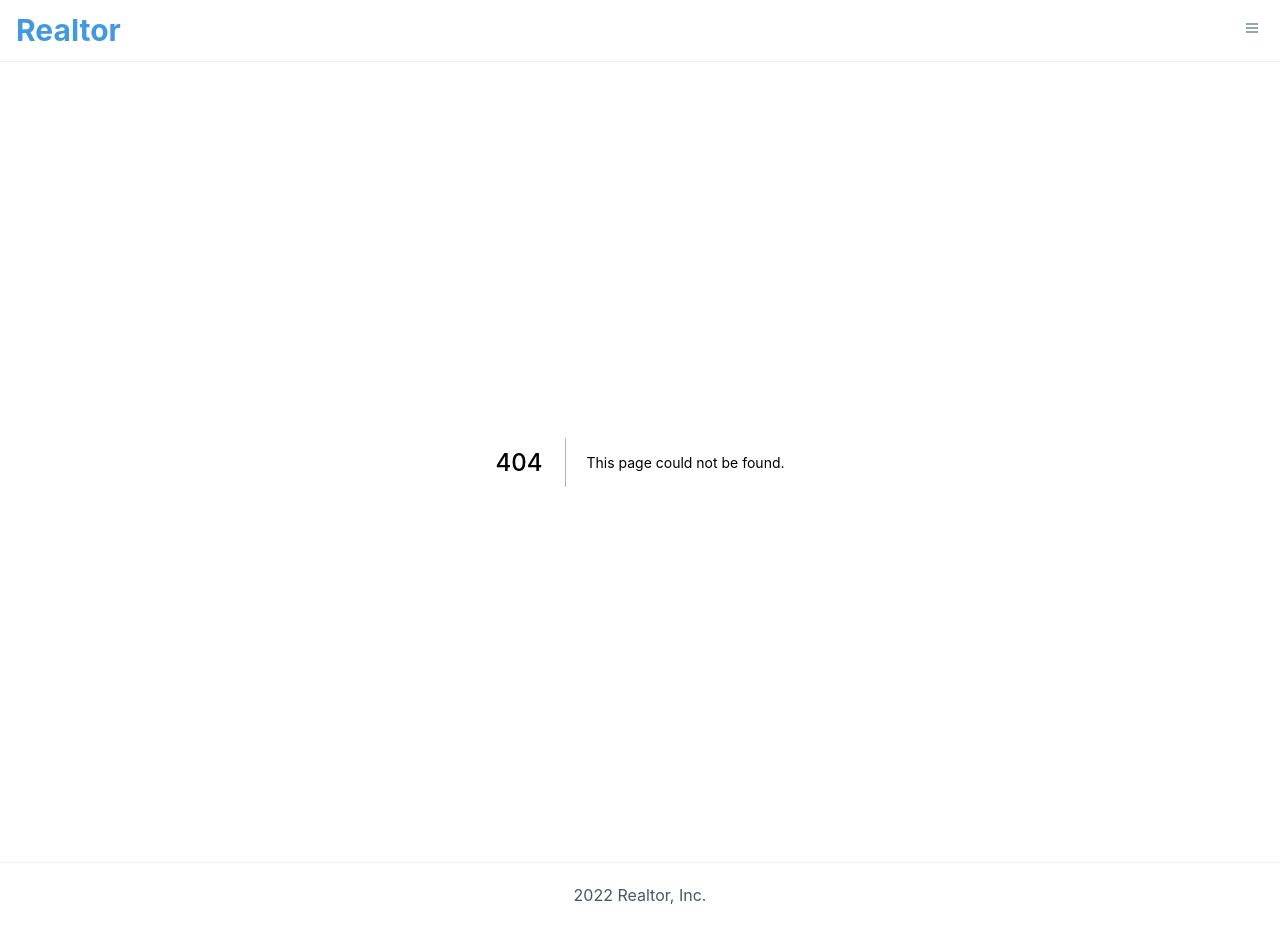
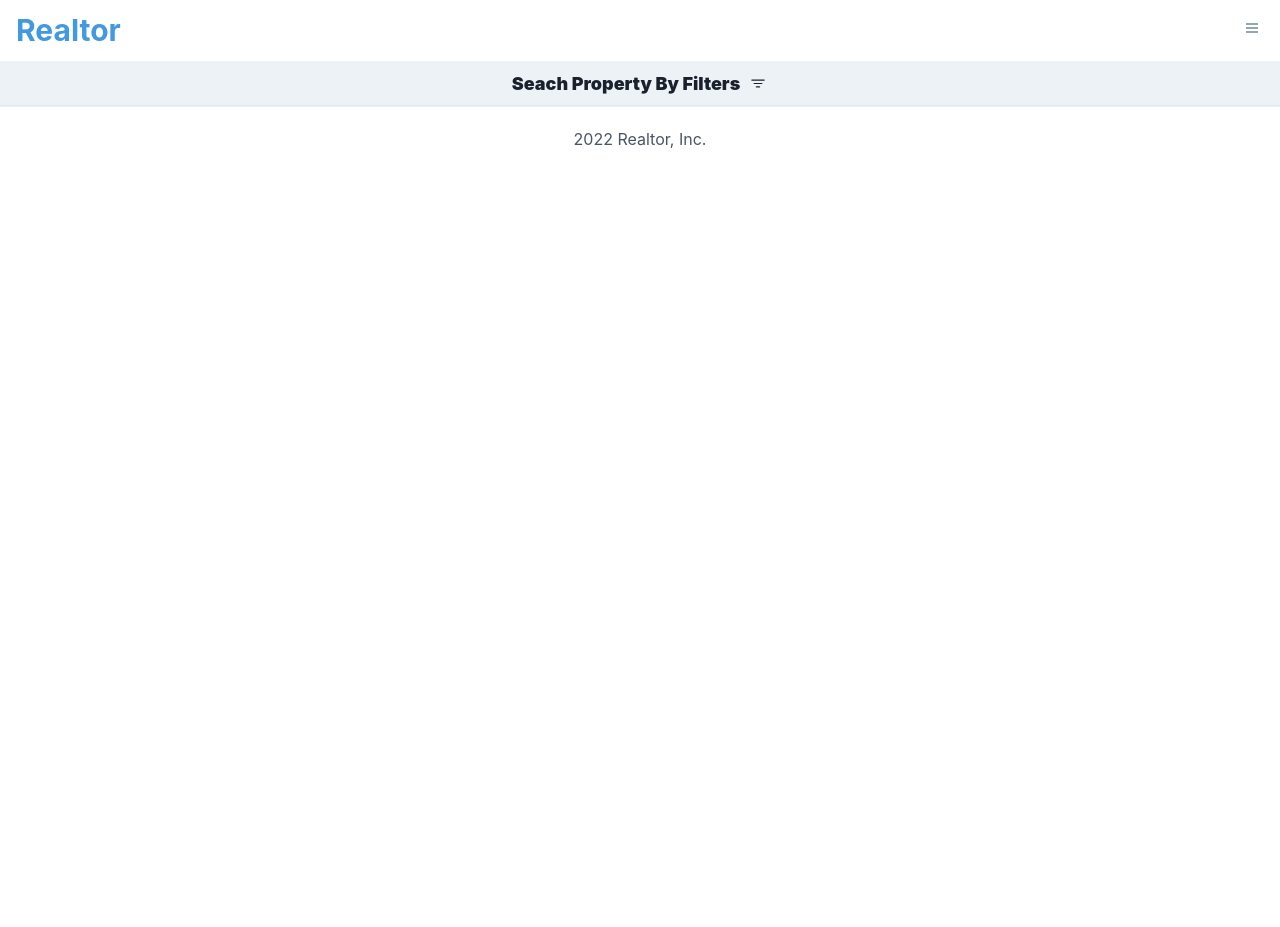
Before and after one commit to ganguly2021/nextjs_real_estate_project, a Next.js app: page /search in a window 1280 px wide. Before the commit this address had no page. After the commit the page ends 800 px from the top, so only its background shows below. Built offline with nearby package versions, Linux system fonts and the light colour scheme.

Commit message:
search filter component created.

```diff
--- /dev/null
+++ b/components/SearchFilters.js
@@ -0,0 +1,9 @@
+import React from 'react'
+
+function SearchFilters() {
+  return (
+    <div>SearchFilters</div>
+  )
+}
+
+export default SearchFilters
--- /dev/null
+++ b/pages/search.js
@@ -0,0 +1,35 @@
+import React from "react";
+import { useState } from "react";
+import { useRouter } from "next/router";
+import Image from "next/image";
+import { BsFilter } from "react-icons/bs";
+import { Flex, Box, Text, Icon } from "@chakra-ui/react";
+import SearchFilters from "../components/SearchFilters";
+
+function SearchPage() {
+  const [searchFilters, setSearchFilters] = useState(false);
+  const router = useRouter();
+
+  return (
+    <Box>
+      <Flex
+        cursor="pointer"
+        bg="gray.100"
+        borderBottom="1px"
+        borderColor="gray.200"
+        p="2"
+        fontWeight="black"
+        fontSize="lg"
+        justifyContent="center"
+        alignItems="center"
+        onClick={() => setSearchFilters((prevFilter) => !prevFilter)}
+      >
+        <Text>Seach Property By Filters</Text>
+        <Icon as={BsFilter} paddingLeft="2" w="7" />
+      </Flex>
+      { searchFilters && <SearchFilters /> }
+    </Box>
+  );
+}
+
+export default SearchPage;
```
